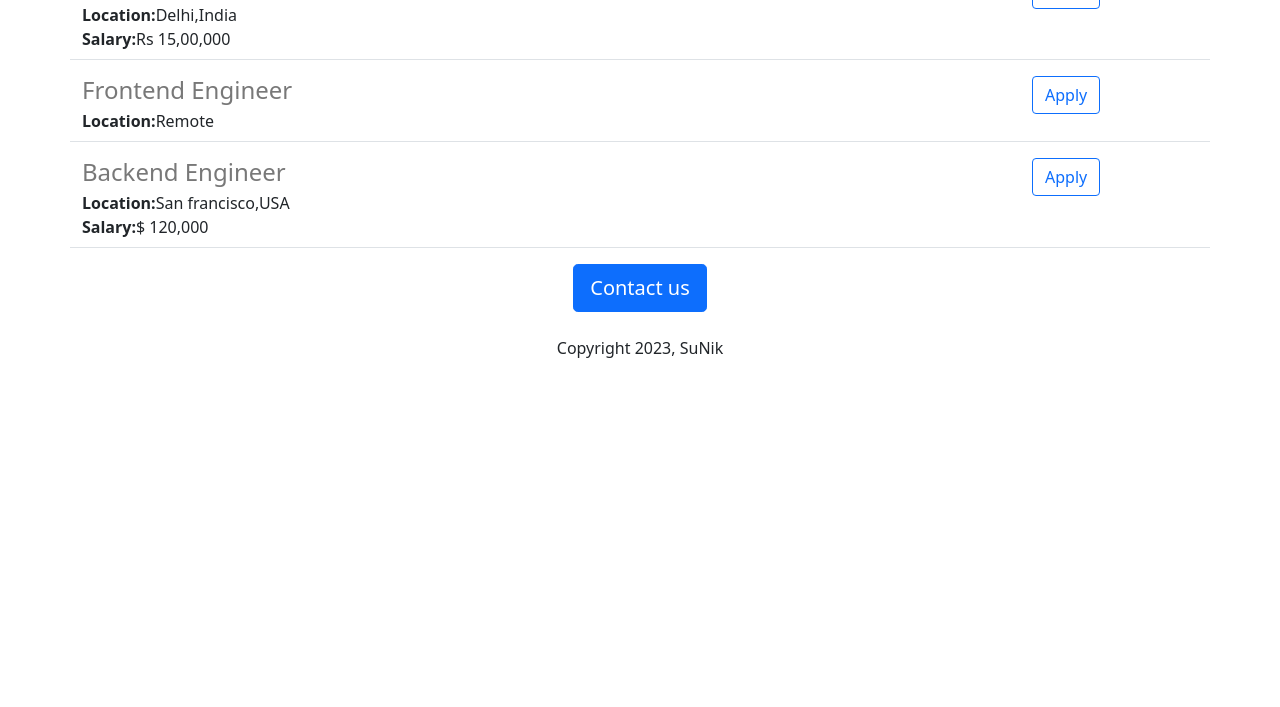
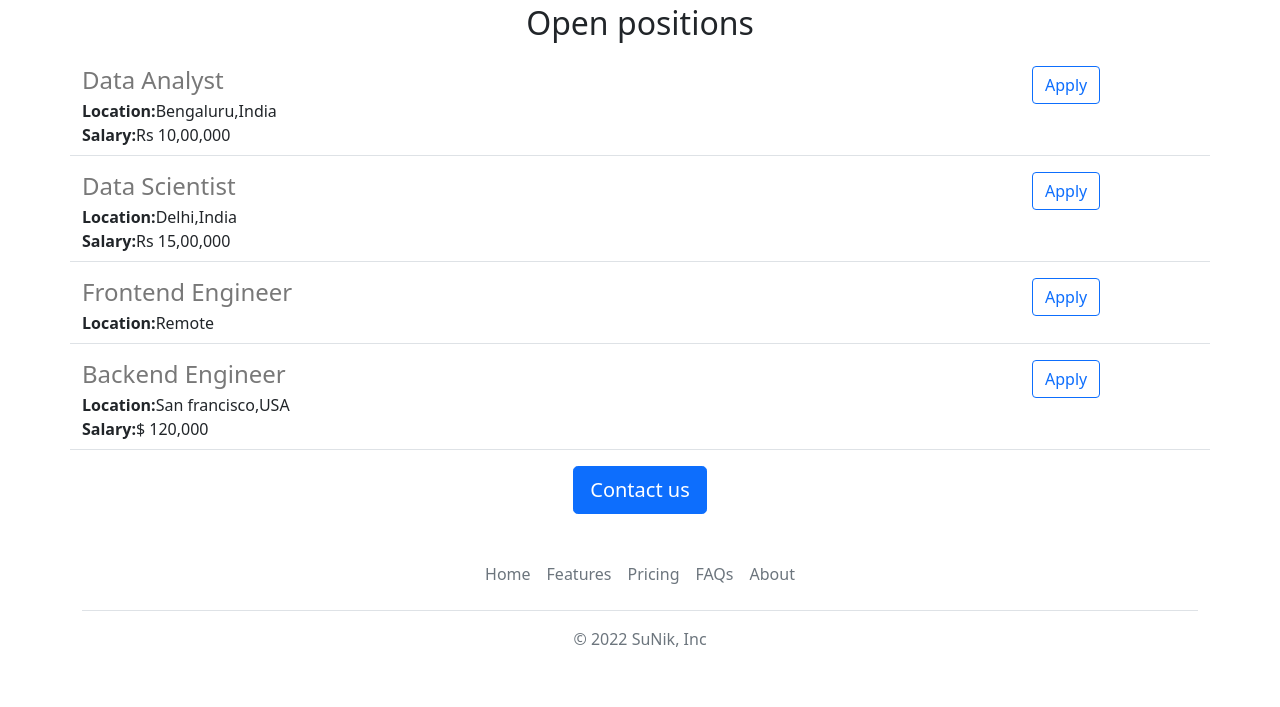
Before and after one commit to nikshitham/sunik-careers-website, a Flask app: page / in a window 1280 px wide. Shown: the part 844-1551 px from the top of the page. Before the commit the page ends 1202 px from the top, so only its background shows below. Run offline with Flask 2, Linux system fonts and the light colour scheme.

Commit message:
Added header & footer

```diff
--- /dev/null
+++ b/templates/footer.html
@@ -0,0 +1,12 @@
+<div class="container">
+  <footer class="py-3 my-4">
+    <ul class="nav justify-content-center border-bottom pb-3 mb-3">
+      <li class="nav-item"><a href="#" class="nav-link px-2 text-muted">Home</a></li>
+      <li class="nav-item"><a href="#" class="nav-link px-2 text-muted">Features</a></li>
+      <li class="nav-item"><a href="#" class="nav-link px-2 text-muted">Pricing</a></li>
+      <li class="nav-item"><a href="#" class="nav-link px-2 text-muted">FAQs</a></li>
+      <li class="nav-item"><a href="#" class="nav-link px-2 text-muted">About</a></li>
+    </ul>
+    <p class="text-center text-muted">&copy; 2022 SuNik, Inc</p>
+  </footer>
+</div>
--- a/templates/home.html
+++ b/templates/home.html
@@ -10,18 +10,26 @@
         height: 360px;
         width: 100%;
         object-fit: cover;
+        margin-bottom: 16px;
       }
     </style>
     </head>
 
   <body>
+    {% include 'nav.html' %}
+    <img class="img-fluid" id="banner" src="https://sunik-careers-website.nikshitham.repl.co/static/newbanner.jpeg">
     <div class="container">
     <h1 class="text-center mt-2 mb-4"> {{company_name}} Careers</h1>
-    <img class="img-fluid" id="banner" src="https://sunik-careers-website.nikshitham.repl.co/static/newbanner.jpeg">
-    <h2 class="text-center mt-2 mb-4">About SuNik</h2>
+      <div class="row" style="margin-bottom:16px;">
+        <div class="col-md-6">
     <p class="lead">
       In mi nulla, posuere in sollicitudin et, vestibulum sed nibh. Etiam in libero risus. Suspendisse sed nibh consequat, dapibus ante eu, viverra sapien. Cras sed mollis eros, eget pretium lacus. Class aptent taciti sociosqu ad litora torquent per conubia nostra, per inceptos himenaeos. Donec finibus metus auctor, dapibus lectus sit amet, suscipit enim. In interdum congue nulla, in mollis diam ornare eu. Phasellus sagittis sit amet eros non consequat.
     </p>
+        </div>
+        <div class="d-none d-md-block col-md-6">
+        <img src="/static/people.jpg" style="height:320px;border-radius:4px;">
+        </div>
+      </div>
     <h2 class="text-center mt-2 mb-4">Open positions</h2>
     <div>
       {% for job in jobs %}
@@ -30,8 +38,8 @@
       </div>
       <div class="text-center">
     <button class="btn btn-primary btn-lg">Contact us</button>
-        <p class="mt-4">Copyright 2023, SuNik</p>
       </div>
       </div>
+    {% include 'footer.html' %}
   </body>
 </html>
--- /dev/null
+++ b/templates/nav.html
@@ -0,0 +1,9 @@
+<nav class="navbar bg-body-tertiary shadow-sm fixed-top bg-white">
+  <div class="container-fluid">
+    <a class="navbar-brand" href="#">
+      <img src="/static/logo.svg" alt="Logo" width="30" height="24" class="d-inline-block align-text-top">
+      SuNik
+    </a>
+  </div>
+</nav>
+<div style="height:56px"></div>
```
Also changed, not shown: static/logo.svg (added), 1 other file.
